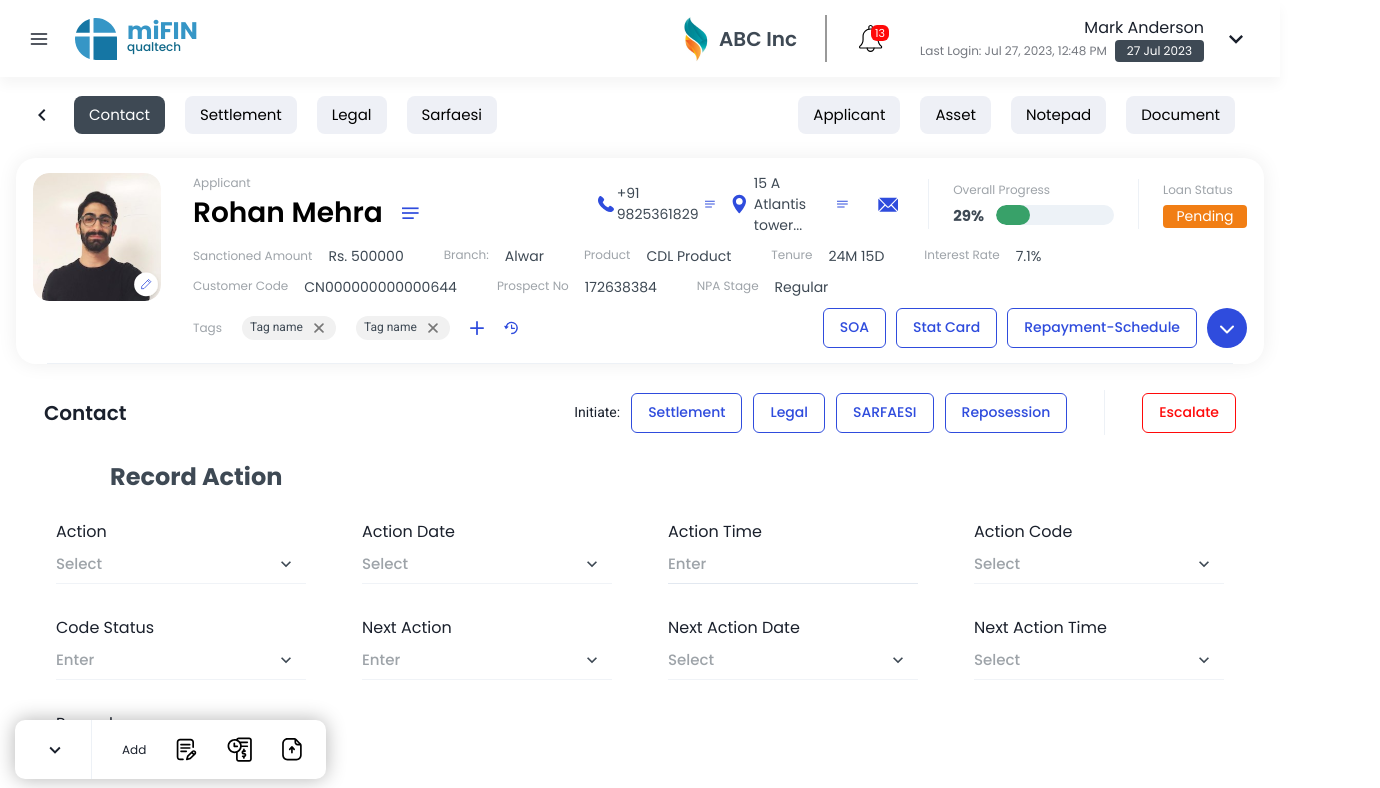
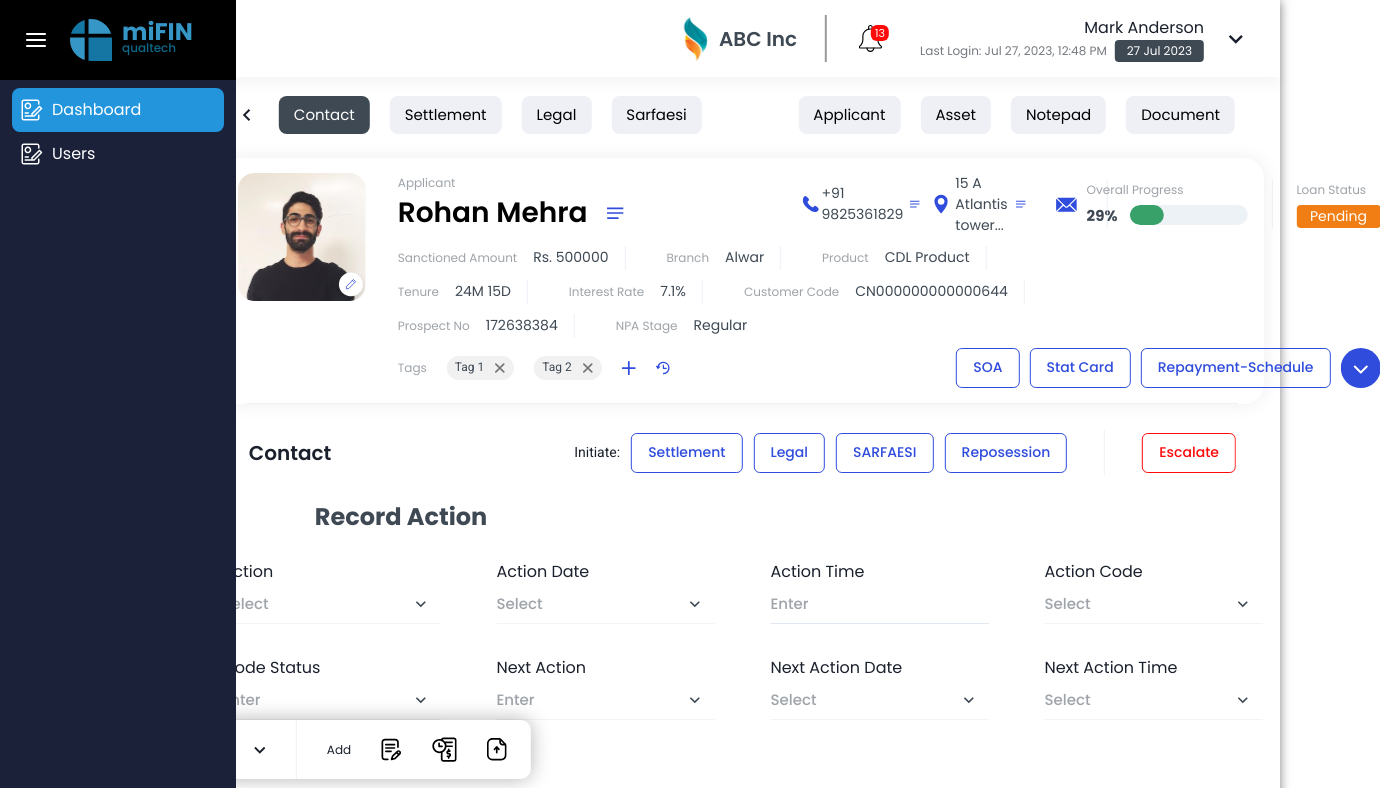
Before and after one commit to RojanSr/Dashboard, a React (Vite) app: page /users in a window 1280 px wide. Shown: the top 788 px of the page, 1380 px wide, since content can reach past the window. Built offline with nearby package versions, Linux system fonts and the light colour scheme.

Commit message:
fix: few styles for dashboard

```diff
--- a/src/components/Layout.jsx
+++ b/src/components/Layout.jsx
@@ -5,7 +5,7 @@ import Sidebar from "./sidebar";
 import Footer from "./Footer";
 
 const Layout = ({ children }) => {
-  const [isOpen, setIsOpen] = useState(false);
+  const [isOpen, setIsOpen] = useState(true);
 
   function updateOpenState() {
     setIsOpen((prevState) => !prevState);
--- a/src/components/UserProfile/UserProfile.jsx
+++ b/src/components/UserProfile/UserProfile.jsx
@@ -1,4 +1,4 @@
-import React, { Fragment } from "react";
+import React, { Fragment, useState } from "react";
 import ProfileIcon from "../../assets/ProfileIcon.svg";
 import EditPicture from "../../assets/edit_picture.svg";
 import {
@@ -22,15 +22,41 @@ import UserProfileExtend from "./UserProfileExtend";
 import UserPhoto from "../../assets/UserPhoto.svg";
 import ShowIcon from "../../assets/showIcon.svg";
 import SecondaryBtn from "../button/SecondaryBtn";
+import UserStat from "./UserStat";
 
 const UserProfile = () => {
+  const [tags, setTags] = useState(["Tag 1", "Tag 2"]);
   const btns = [
     { name: "SOA" },
     { name: "Stat Card" },
     { name: "Repayment-Schedule" },
   ];
 
+  function handleRemoveTag(index) {
+    const filteredTag = tags.filter((el, i) => i !== index);
+    setTags(filteredTag);
+  }
+
+  function handleAddTag() {
+    if (tags.length == 5) {
+      return;
+    }
+    const newTag = "Tag " + (tags.length + 1);
+    setTags((prev) => [...prev, newTag]);
+  }
+
   const { isOpen, onToggle } = useDisclosure();
+
+  const data = [
+    { property: "Sanctioned Amount", value: "Rs. 500000" },
+    { property: "Branch", value: "Alwar" },
+    { property: "Product", value: "CDL Product" },
+    { property: "Tenure ", value: "24M 15D" },
+    { property: "Interest Rate ", value: "7.1%" },
+    { property: "Customer Code ", value: "CN000000000000644" },
+    { property: "Prospect No ", value: "172638384" },
+    { property: "NPA Stage ", value: "Regular" },
+  ];
   return (
     <Box
       mx="16px"
@@ -165,90 +191,53 @@ const UserProfile = () => {
             gap="10px"
             display={{ base: "none", md: "none", lg: "flex" }}
           >
-            <Flex gap="40px">
-              <Flex gap="16px" alignItems="center">
-                <Text fontSize="12px" opacity="0.5">
-                  Sanctioned Amount
-                </Text>
-                <Text fontSize="14px">Rs. 500000</Text>
+            <Flex
+              gap="40px"
+              maxW={{ lg: "500px", xl: "700px" }}
+              rowGap="10px"
+              flexWrap="wrap"
+            >
+              {data.map((el, index) => {
+                return (
+                  <Flex gap="16px" alignItems="center" key={index}>
+                    <UserStat property={el.property} value={el.value} />
+                    {data.length - 1 != index && (
+                      <Divider orientation="vertical" h="24px" w="1px" />
+                    )}
                   </Flex>
-              <Flex gap="16px">
-                <Text fontSize="12px" opacity="0.5">
-                  Branch:
-                </Text>
-                <Text fontSize="14px">Alwar</Text>
-              </Flex>
-              <Flex gap="16px">
-                <Text fontSize="12px" opacity="0.5">
-                  Product
-                </Text>
-                <Text fontSize="14px">CDL Product</Text>
-              </Flex>
-              <Flex gap="16px">
-                <Text fontSize="12px" opacity="0.5">
-                  Tenure
-                </Text>
-                <Text fontSize="14px">24M 15D</Text>
-              </Flex>
-              <Flex gap="16px">
-                <Text fontSize="12px" opacity="0.5">
-                  Interest Rate
-                </Text>
-                <Text fontSize="14px">7.1%</Text>
-              </Flex>
-            </Flex>
-            <Flex gap="40px">
-              <Flex gap="16px">
-                <Text fontSize="12px" opacity="0.5">
-                  Customer Code
-                </Text>
-                <Text fontSize="14px">CN000000000000644</Text>
-              </Flex>
-              <Flex gap="16px">
-                <Text fontSize="12px" opacity="0.5">
-                  Prospect No
-                </Text>
-                <Text fontSize="14px"> 172638384</Text>
-              </Flex>
-              <Flex gap="16px">
-                <Text fontSize="12px" opacity="0.5">
-                  NPA Stage
-                </Text>
-                <Text fontSize="14px">Regular</Text>
-              </Flex>
+                );
+              })}
             </Flex>
             <Flex justifyContent="space-between">
               <Flex gap="20px" alignItems="center">
                 <Text opacity="0.5" fontSize="12px">
                   Tags
                 </Text>
+                {tags.map((tag, index) => (
                   <Tag
                     height="20px"
-                  width="94px"
                     borderRadius="full"
                     variant="solid"
                     bgColor="#F1F1F1"
                     fontFamily="Roboto, sans-serif"
+                    key={index}
                   >
                     <TagLabel fontSize="12px" color="#3E4954">
-                    Tag name
+                      {tag}
                     </TagLabel>
-                  <TagCloseButton color="#000" />
+                    <TagCloseButton
+                      color="#000"
+                      onClick={() => handleRemoveTag(index)}
+                    />
                   </Tag>
-                <Tag
-                  height="20px"
-                  width="94px"
-                  borderRadius="full"
-                  variant="solid"
-                  bgColor="#F1F1F1"
-                  fontFamily="Roboto, sans-serif"
-                >
-                  <TagLabel fontSize="12px" color="#3E4954">
-                    Tag name
-                  </TagLabel>
-                  <TagCloseButton color="#000" />
-                </Tag>
-                <AddIcon color="#2F4CDD" w="14px" h="14px" cursor="pointer" />
+                ))}
+                <AddIcon
+                  color="#2F4CDD"
+                  w="14px"
+                  h="14px"
+                  cursor="pointer"
+                  onClick={handleAddTag}
+                />
                 <RepeatClockIcon
                   color="#2F4CDD"
                   w="14px"
--- /dev/null
+++ b/src/components/UserProfile/UserStat.jsx
@@ -0,0 +1,15 @@
+import React from "react";
+import { Text } from "@chakra-ui/react";
+
+const UserStat = ({ property, value }) => {
+  return (
+    <>
+      <Text fontSize="12px" opacity="0.5">
+        {property}
+      </Text>
+      <Text fontSize="14px">{value}</Text>
+    </>
+  );
+};
+
+export default UserStat;
--- a/src/pages/Contact/RecordAction.jsx
+++ b/src/pages/Contact/RecordAction.jsx
@@ -43,7 +43,7 @@ const SelectAction = ({ name, placeholder }) => {
       <Text mb={2}>{name}</Text>
       <Select
         placeholder={placeholder}
-        w={{ base: "140px", md: "190px", lg: "250px" }}
+        w={{ base: "140px", md: "190px", lg: "218px" }}
         mb="24px"
         py={2}
         color="#3E4954;"
@@ -72,7 +72,7 @@ const InputAction = ({ name, placeholder }) => {
   return (
     <GridItem>
       <Text>{name}</Text>
-      <HStack w={{ base: "140px", md: "190px", lg: "250px" }}>
+      <HStack w={{ base: "140px", md: "190px", lg: "218px" }}>
         <Input
           w="inherit"
           placeholder={placeholder}
--- a/src/routes/AppRoutes.jsx
+++ b/src/routes/AppRoutes.jsx
@@ -7,7 +7,6 @@ import { useRoutes } from "react-router-dom";
 import LoginPage from "../pages/Login";
 import Login from "../pages/Login/Login";
 import Signup from "../pages/Login/Signup";
-import HookForm from "../components/HookForm";
 
 const AppRoutes = () => {
   const routes = [
@@ -18,10 +17,6 @@ const AppRoutes = () => {
           <Login />
         </LoginPage>
       ),
-    },
-    {
-      path: "/hookform",
-      element: <HookForm />,
     },
     {
       path: NAVIGATION_ROUTES.SIGNUP,
--- a/src/theme/index.jsx
+++ b/src/theme/index.jsx
@@ -6,6 +6,7 @@ export const theme = extendTheme({
       body: {
         fontFamily: "'Poppins', sans-serif",
         overflowX: "hidden",
+        maxWidth: "100vw",
       },
       a: {
         _hover: {
```
Lines whose indentation alone changed are shown as unchanged.
